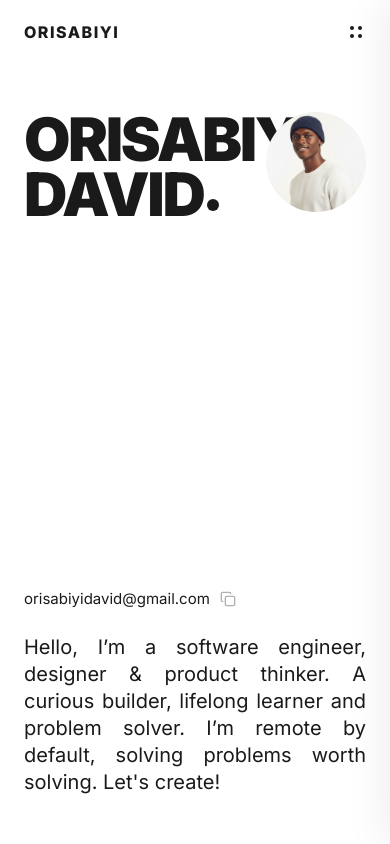
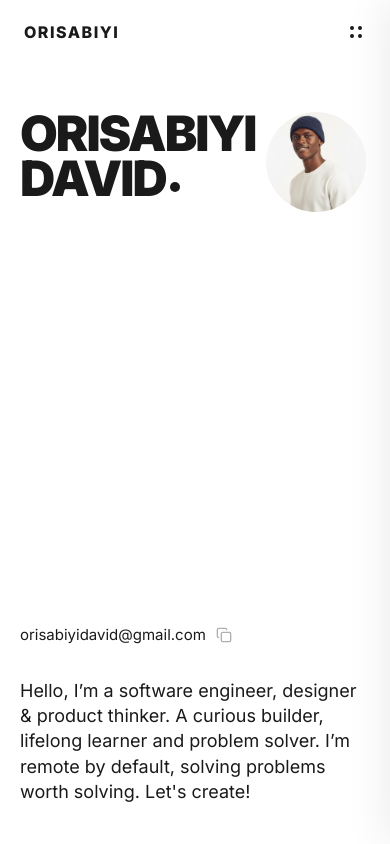
Before and after one commit to Orisabiyi/orisabiyi-lab, a Next.js app: page / in a window 390 px wide. Shown: the top 844 px of the page. Built offline with nearby package versions, Linux system fonts and the light colour scheme.

Commit message:
feat: refine layout and typography on HomePage for improved responsiveness and aesthetics

```diff
--- a/src/app/page.tsx
+++ b/src/app/page.tsx
@@ -15,7 +15,7 @@ export default function HomePage() {
   return (
     <div className="animate-page-in">
       {/* ===== HERO ===== */}
-      <header className="relative min-h-screen flex flex-col justify-between px-6 md:px-12 pt-28 md:pt-32 pb-12 md:pb-16">
+      <header className="relative min-h-svh flex flex-col justify-between px-5 md:px-12 pt-24 md:pt-32 pb-10 md:pb-16">
         {/* Large avatar top-right */}
         <div className="absolute top-28 md:top-36 right-6 md:right-12 w-[100px] md:w-[clamp(120px,14vw,200px)] h-[100px] md:h-[clamp(120px,14vw,200px)] rounded-full overflow-hidden bg-card opacity-0 animate-fade-in [animation-delay:0.3s] [animation-fill-mode:forwards] z-10">
           <figure className="w-full h-full flex items-center justify-center text-5xl font-extrabold text-foreground/[0.08]">
@@ -30,20 +30,20 @@ export default function HomePage() {
         </div>
 
         {/* Massive name */}
-        <div className="relative z-[1]">
-          <h1 className="font-black uppercase text-[clamp(60px,12.5vw,180px)] leading-[0.92] tracking-[-0.04em] text-foreground">
+        <div className="relative z-[1] mt-4 md:mt-0">
+          <h1 className="font-black uppercase text-[clamp(48px,12.5vw,180px)] leading-[0.92] tracking-[-0.04em] text-foreground">
             <span className="block opacity-0 animate-name-in">ORISABIYI</span>
             <span className="block opacity-0 animate-name-in [animation-delay:0.12s]">
               DAVID
-              <span className="inline-block w-[clamp(12px,1.5vw,22px)] h-[clamp(12px,1.5vw,22px)] rounded-full bg-foreground ml-1 align-baseline relative -top-[0.08em]" />
+              <span className="inline-block w-[clamp(10px,1.5vw,22px)] h-[clamp(10px,1.5vw,22px)] rounded-full bg-foreground ml-1 align-baseline relative -top-[0.08em]" />
             </span>
           </h1>
         </div>
 
         {/* Bottom: email left, bio right */}
-        <div className="flex flex-col md:flex-row justify-between md:items-end gap-6 md:gap-10 mt-auto pt-16 opacity-0 animate-fade-up [animation-delay:0.4s] [animation-fill-mode:forwards]">
+        <div className="flex flex-col md:flex-row justify-between md:items-end gap-8 md:gap-10 mt-auto pt-10 md:pt-16 opacity-0 animate-fade-up [animation-delay:0.4s] [animation-fill-mode:forwards]">
           <CopyEmail />
-          <p className="max-w-[520px] text-xl md:text-[clamp(20px,2.8vw,32px)] font-normal leading-[1.35] text-foreground text-justify">
+          <p className="max-w-full md:max-w-[520px] text-lg md:text-[clamp(20px,2.8vw,32px)] font-normal leading-[1.4] md:leading-[1.35] text-foreground md:text-justify">
             {SITE.bio}
           </p>
         </div>
@@ -79,7 +79,7 @@ export default function HomePage() {
 
         {/* Large justified paragraph */}
         <Reveal>
-          <p className="text-3xl font-normal leading-[1.35] text-foreground w-1/2 mb-16">
+          <p className="text-xl lg:text-3xl font-normal leading-[1.35] text-foreground lg:w-1/2 mb-10 lg:mb-16">
             {SITE.about[0]}
           </p>
         </Reveal>
```
